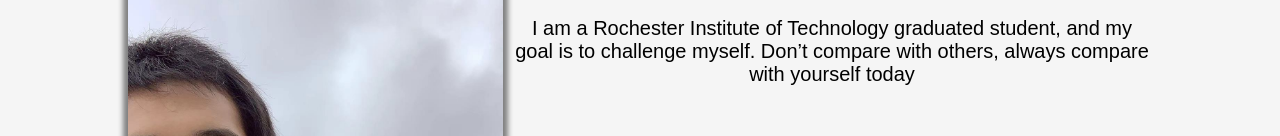
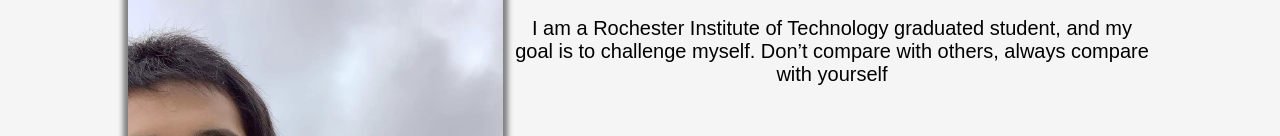
Before and after one commit to Jzzzgg/Jzzzgg.github.io, a plain HTML site: page index.html in a window 1280 px wide. Shown: the part 225-361 px from the top of the page. Drawn offline with Linux system fonts and the light colour scheme.

Commit message:
Add files via upload

```diff
--- a/index.html
+++ b/index.html
@@ -22,7 +22,7 @@
 
 		<h2 style="padding-top: 10%;">About Me</h2>
             <p style="width:50%;padding-left:40%;font-size: 20px;">
-                I am a Rochester Institute of Technology graduated student, and my goal is to challenge myself. Don’t compare with others, always compare with yourself today</p>
+                I am a Rochester Institute of Technology graduated student, and my goal is to challenge myself. Don’t compare with others, always compare with yourself</p>
         </div>
 
 
```
